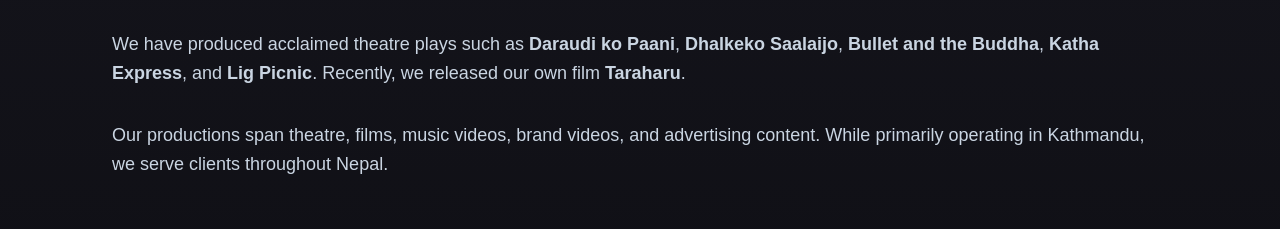
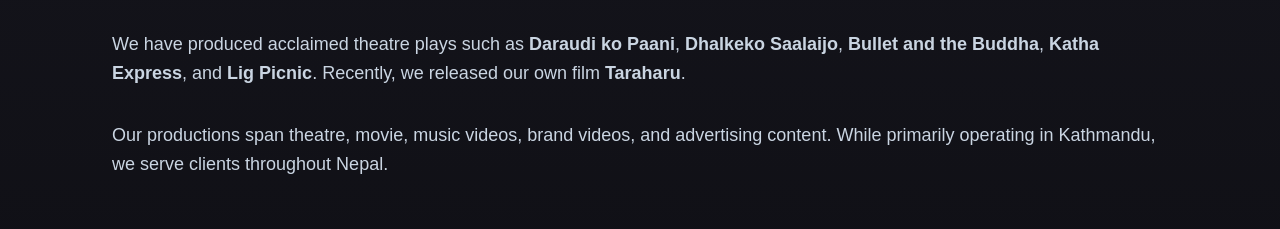
Before and after one commit to Aijeysh/waysprivate, a Next.js app: page /about in a window 1280 px wide. Shown: the part 840-1069 px from the top of the page. Built offline with nearby package versions, Linux system fonts and the light colour scheme.

Commit message:
nextchange

```diff
--- a/src/app/about/page.tsx
+++ b/src/app/about/page.tsx
@@ -53,7 +53,7 @@
             We have produced acclaimed theatre plays such as <strong>Daraudi ko Paani</strong>, <strong>Dhalkeko Saalaijo</strong>, <strong>Bullet and the Buddha</strong>, <strong>Katha Express</strong>, and <strong>Lig Picnic</strong>. Recently, we released our own film <strong>Taraharu</strong>.
           </p>
           <p className="text-slate-300 text-lg leading-relaxed">
-            Our productions span theatre, films, music videos, brand videos, and advertising content. While primarily operating in Kathmandu, we serve clients throughout Nepal.
+            Our productions span theatre, movie, music videos, brand videos, and advertising content. While primarily operating in Kathmandu, we serve clients throughout Nepal.
           </p>
         </div>
 
```
